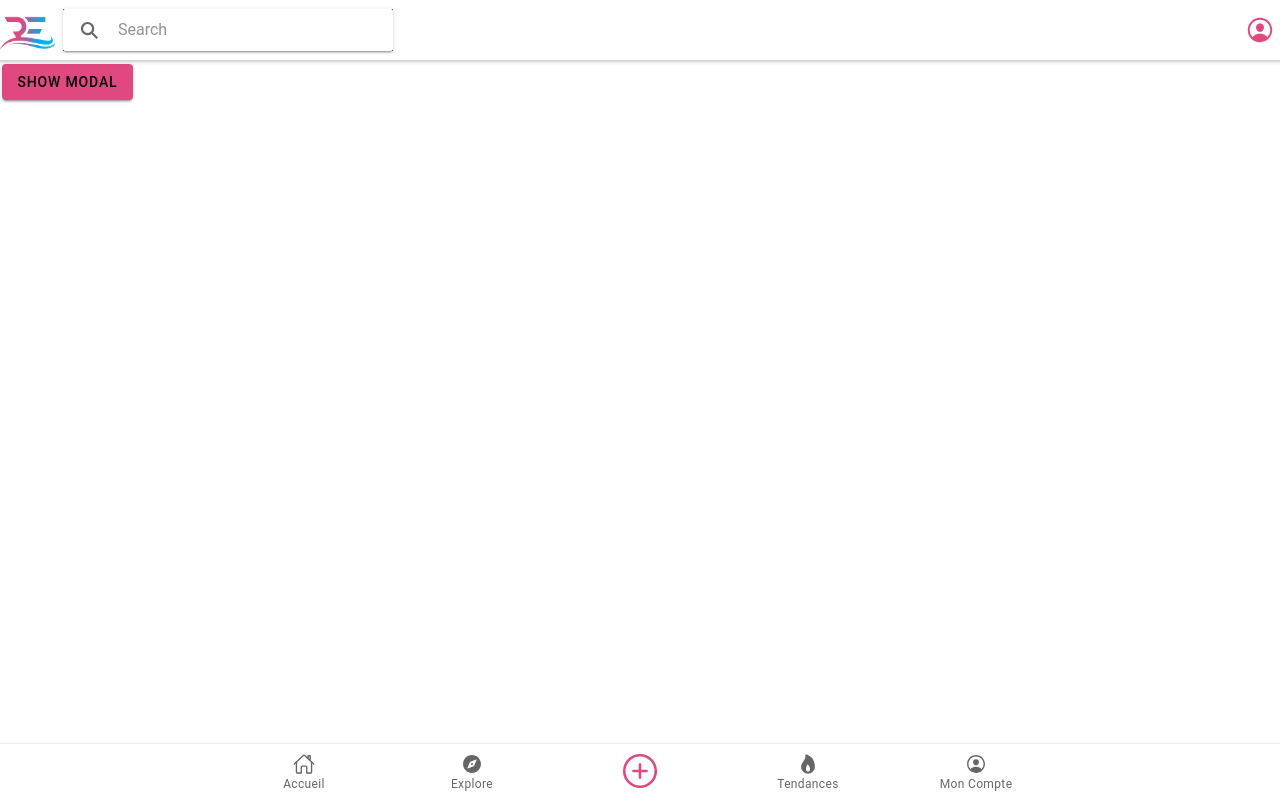
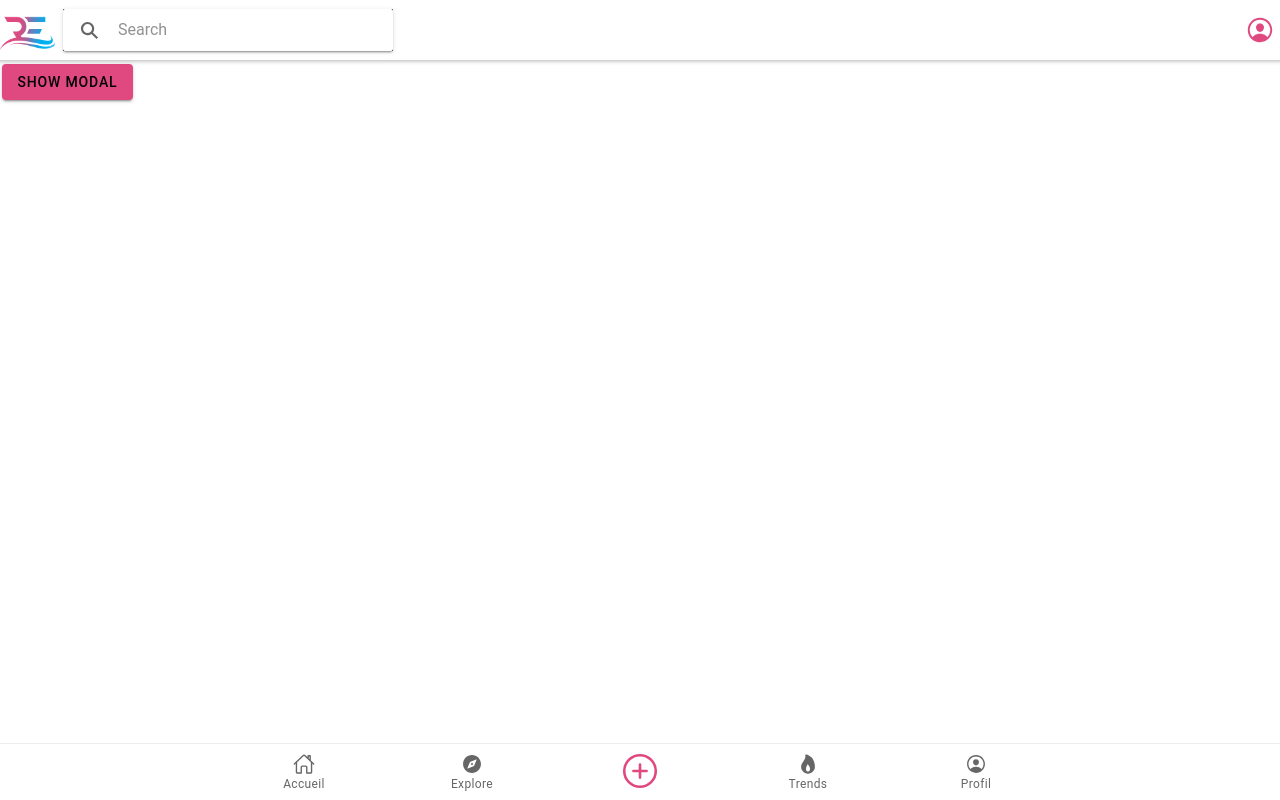
Before and after one commit to ADNAOUI/ressources-relationnelles-mobile, a React (Create React App) app: page /ajouter in a window 1280 px wide. Built offline with nearby package versions, Linux system fonts and the light colour scheme.

Commit message:
position tab bar ok

```diff
--- a/src/App.tsx
+++ b/src/App.tsx
@@ -161,30 +161,30 @@ export const App: React.FC = () => {
             <Route path="/tendances/articles" component={ArticlesTendances} />
           </IonRouterOutlet>
 
-          <IonTabBar slot="bottom">
-            <IonTabButton tab="accueil" href="/accueil">
+          <IonTabBar className="positionTabs" slot="bottom">
+            <IonTabButton className="widthTabParent" tab="accueil" href="/accueil">
               <IonIcon icon={homeOutline} />
               <IonLabel>Accueil</IonLabel>
             </IonTabButton>
 
-            <IonTabButton tab="explore" href="/explore">
+            <IonTabButton className="widthTabParent" tab="explore" href="/explore">
               <IonIcon icon={compass} />
               <IonLabel>Explore</IonLabel>
             </IonTabButton>
 
-            <IonTabButton tab="ajouter" href="/ajouter">
+            <IonTabButton className="widthTabParent" tab="ajouter" href="/ajouter">
               <IonIcon className="sizeButtonAddRessources" icon={addCircleOutline} />
               <IonLabel></IonLabel>
             </IonTabButton>
 
-            <IonTabButton tab="tendances" href="/tendances/nouveautes">
+            <IonTabButton className="widthTabParent" tab="tendances" href="/tendances/nouveautes">
               <IonIcon icon={flame} />
-              <IonLabel>Tendances</IonLabel>
+              <IonLabel>Trends</IonLabel>
             </IonTabButton>
 
-            <IonTabButton tab="monCompte" href="/monCompte">
+            <IonTabButton className="widthTabParent" tab="monCompte" href="/monCompte">
               <IonIcon icon={personCircleOutline} />
-              <IonLabel>Mon Compte</IonLabel>
+              <IonLabel>Profil</IonLabel>
             </IonTabButton>
           </IonTabBar>
         </IonTabs>
--- a/src/pages/Ajouter.tsx
+++ b/src/pages/Ajouter.tsx
@@ -1,6 +1,5 @@
 import React, { useState } from 'react';
-import { IonHeader, IonToolbar, IonTitle, IonPage, IonModal, IonButton, IonContent } from '@ionic/react';
-import ModalAccount from '../components/ModalAccount';
+import { IonPage, IonModal, IonButton, IonContent } from '@ionic/react';
 
 
 
@@ -9,8 +8,6 @@ export const Ajouter: React.FC = () => {
 
 
   return (
-
-
     <IonPage>
     <IonContent>
         <section className="categoryMarginSection">
--- a/src/pages/css/variables.css
+++ b/src/pages/css/variables.css
@@ -3,6 +3,13 @@ http://ionicframework.com/docs/theming/ */
 
 :host{
   min-height: 30px;
+}
+.positionTabs{
+  display: flex;
+  flex-direction: row;
+}
+.widthTabParent{
+  width: 20%;
 }
 .sizeButtonAddRessources{
   font-size: 50px;
```
Lines whose indentation alone changed are shown as unchanged.
